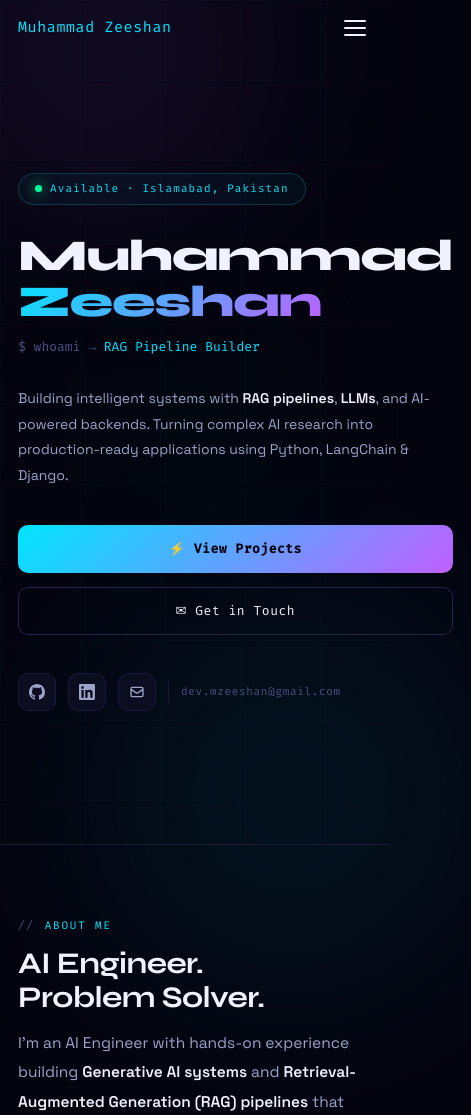
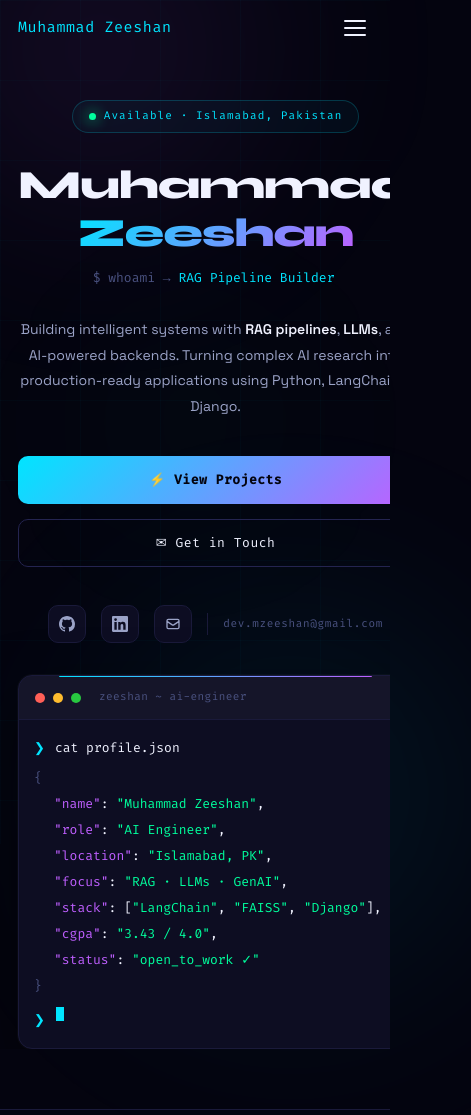
Before and after one commit to dev-mzeeshan/my-vercel-project, a plain HTML site: page index.html in a window 390 px wide. Shown: the top 1115 px of the page, 471 px wide, since content can reach past the window. Drawn offline with Linux system fonts and the light colour scheme.

Commit message:
Update Demo link of RAG Project and Responsiveness

```diff
--- a/index.html
+++ b/index.html
@@ -330,13 +330,14 @@
     }
 
     .hero-wrap {
-      max-width: 1080px;
+      display: grid;
+      grid-template-columns: 1fr 1fr;
+      gap: 2rem;
+      align-items: center;
+      width: 100%;
+      max-width: 1200px;
       margin: 0 auto;
-      padding: 0 28px;
-      display: grid;
-      grid-template-columns: 1fr 420px;
-      gap: 60px;
-      align-items: center
+      box-sizing: border-box;
     }
 
     .hero-tag {
@@ -377,6 +378,7 @@
     }
 
     .hero-name {
+      word-wrap: break-word;
       font-family: var(--fh);
       font-size: clamp(44px, 5.5vw, 55px);
       font-weight: 800;
@@ -566,7 +568,10 @@
       border-radius: 14px;
       overflow: hidden;
       box-shadow: 0 24px 60px rgba(0, 0, 0, 0.5), 0 0 0 1px rgba(255, 255, 255, 0.03);
-      position: relative
+      position: relative;
+      width: 100%;
+      max-width: 100%;
+      box-sizing: border-box
     }
 
     .terminal::before {
@@ -616,6 +621,7 @@
     }
 
     .term-body {
+      overflow-x: auto;
       padding: 20px;
       font-family: var(--fm);
       font-size: 13px;
@@ -1303,14 +1309,48 @@
       transition-delay: .4s
     }
 
+    /* Global Reset for better responsiveness */
+    * {
+      box-sizing: border-box;
+    }
+
+    html,
+    body {
+      overflow-x: hidden;
+      width: 100%;
+    }
+
+    img,
+    video {
+      max-width: 100%;
+      height: auto;
+    }
+
     /* ── RESPONSIVE ── */
     @media(max-width:960px) {
       .hero-wrap {
-        grid-template-columns: 1fr
+        grid-template-columns: 1fr;
+        overflow-x: auto
+      }
+
+      .hero-wrap>div:first-child {
+        display: flex;
+        flex-direction: column;
+        align-items: center;
+        text-align: center;
+      }
+
+      .hero-tag,
+      .typing-wrap,
+      .hero-soc {
+        justify-content: center;
+        /* Flex items center mein */
       }
 
       .terminal {
-        display: none
+
+        display: block;
+        margin: 0 auto
       }
 
       .about-grid {
@@ -1333,6 +1373,37 @@
 
     @media(max-width:540px) {
 
+      .hero-name {
+        font-size: 2.5rem;
+        line-height: 1.2;
+      }
+
+      .hero-btns {
+        display: flex;
+        flex-direction: column;
+        width: 100%;
+        gap: 15px;
+      }
+
+      .btn-p,
+      .btn-g {
+        width: 100%;
+        /* Buttons mobile par full width lein */
+        justify-content: center;
+      }
+
+      .hero-soc {
+        flex-wrap: wrap;
+        /* Agar email address lamba ho toh agli line mein chala jaye */
+        gap: 15px;
+      }
+
+      .term-body {
+        font-size: 13px;
+        /* Mobile par terminal font thoda chota */
+        padding: 15px;
+      }
+
       .wrap,
       .hero-wrap {
         padding: 0 18px
@@ -1342,15 +1413,6 @@
         padding: 14px 18px
       }
 
-      .hero-btns {
-        flex-direction: column
-      }
-
-      .btn-p,
-      .btn-g {
-        justify-content: center
-      }
-
       .proj-grid {
         grid-template-columns: 1fr
       }
@@ -1373,6 +1435,7 @@
       }
     }
   </style>
+  <meta name="viewport" content="width=device-width, initial-scale=1.0">
 </head>
 
 <body>
```
